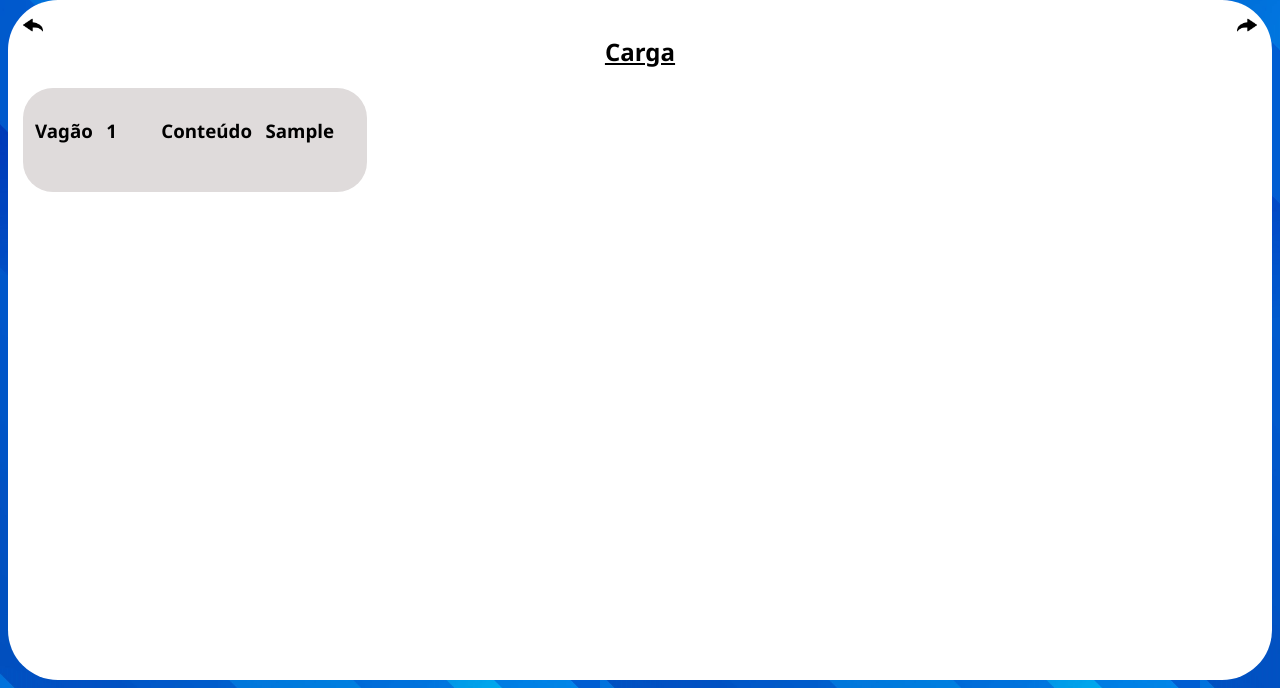
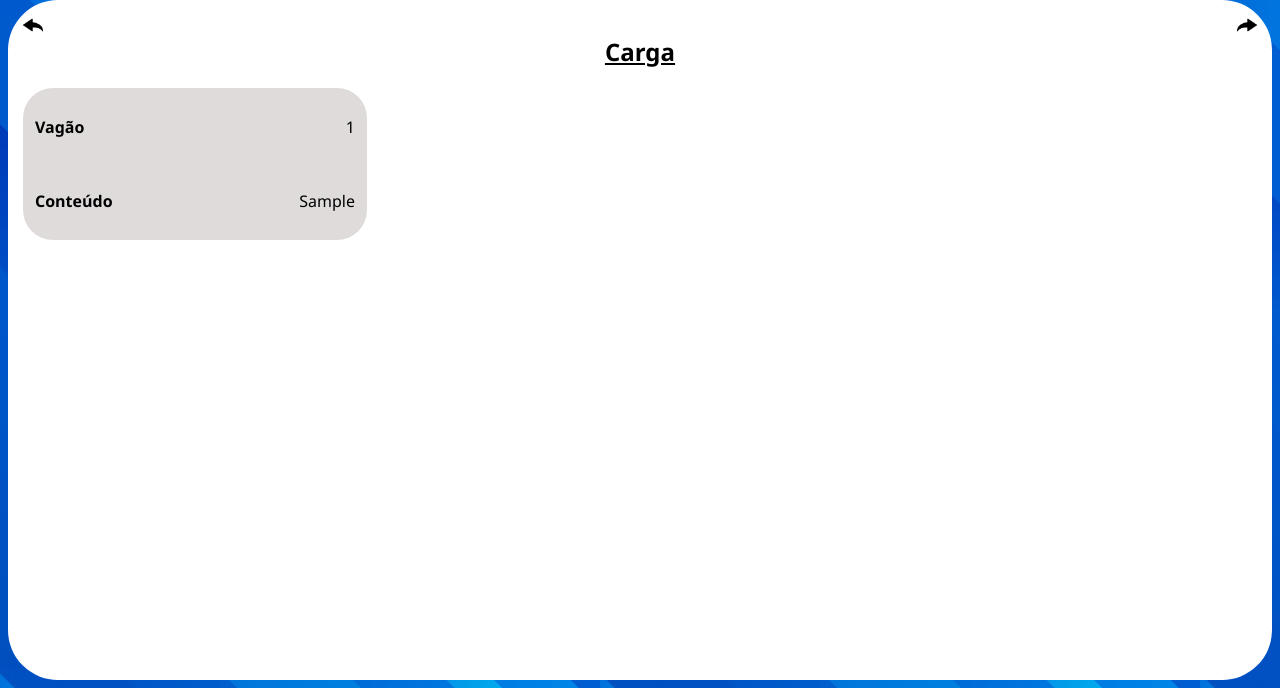
Before and after one commit to Klahold/Klahold-SA_Ferrovia, a PHP site: page /public/Cargas.php in a window 1280 px wide. Shown: the part 114-802 px from the top of the page. Run offline with PHP 8.4, Linux system fonts and the light colour scheme; a user stored in the database is signed in; tables that the repository leaves empty hold one stand-in row (values such as "Sample post").

Commit message:
ADD - cargas arrumado

```diff
--- a/public/Cargas.php
+++ b/public/Cargas.php
@@ -1,12 +1,16 @@
 <?php
 
 include '../config/db.php';
+
+$sql = "SELECT * FROM carga";
+
+$result = $conn->query($sql);
 
 session_start();
 
 if (empty($_SESSION["user_id"])):
 
-    header("Location: login.php");
+  header("Location: login.php");
 
 endif
 ?>
@@ -46,62 +50,28 @@ endif
 
     <div class="arrastarCargas">
 
-      <div class="cinzaCargas">
-        <div class="arrumadores">
-          <div class="espaco">
-               <?php
-        $sql = "SELECT * FROM carga";
-        $result = $conn->query($sql);
+      <?php
+      if ($result->num_rows > 0) {
+        while ($row = $result->fetch_assoc()) {
 
-        if ($result->num_rows > 0){
-
-            echo "<table>
-                        <thead>
-                                <tr>
-                                    <strong><h3>Vagão</h3></strong>
-                                <tr>
-                        <thead>
-                <tbody>";
-        while ($row = $result->fetch_assoc()){
-            echo "<tr>
-                    <h3>{$row['id']}</h3>
-                    <tr>";
-        }
-        echo"<t/body></table>";
-        }else{
-            echo "<p>Nenhum vagão no momento.</p>";
-        }
-
-
-        ?>
-
-
-
-        <?php
-        $sql = "SELECT * FROM carga";
-        $result = $conn->query($sql);
-
-        if ($result->num_rows > 0){
-
-            echo "<table>
-                        <thead>
-                                <tr>
-                                    <strong><h3>Conteúdo</h3></strong>
-                                <tr>
-                        <thead>
-                <tbody>";
-        while ($row = $result->fetch_assoc()){
-            echo "<tr>
-                    <h3>{$row['conteúdo']}</h3>
-                    <tr>";
-        }
-        echo"<t/body></table>";
-        }
-
-        ?>
+          echo '
+        <div class="cinzaCargas">
+            <div class="espacoCarga">
+                <div class="espacoCarga"><p><strong>Vagão</strong></p></div>
+                <div class="espacoCarga"><p>' . $row['id'] . '</p></div>
+            </div>
+            <div class="espacoCarga">
+                <div class="espacoCarga"><p><strong>Conteúdo</strong></p></div>
+                <div class="espacoCarga"><p>' . $row['conteúdo'] . '</p></div>
             </div>
         </div>
-      </div>
+        <br>
+        ';
+        }
+      } else {
+        echo "Nenhum registro encontrado.";
+      }
+      ?>
 
     </div>
 
--- a/style/styles.css
+++ b/style/styles.css
@@ -147,7 +147,6 @@ a{
     border-radius: 30px;
     border: 0px;
     padding: 2px;
-    height: 100px;
     width: 340px;
 }
 
@@ -180,9 +179,14 @@ a{
 
 .setas{
     display: flex;
-    justify-content: space-between ;
+    justify-content: space-between;
 }
 
+.espacoCarga{
+    display: flex;
+    padding: 5px;
+    justify-content: space-between;
+}
 
 /*------------------------------------------------------------------*/
 /*Dashboard*/
```
